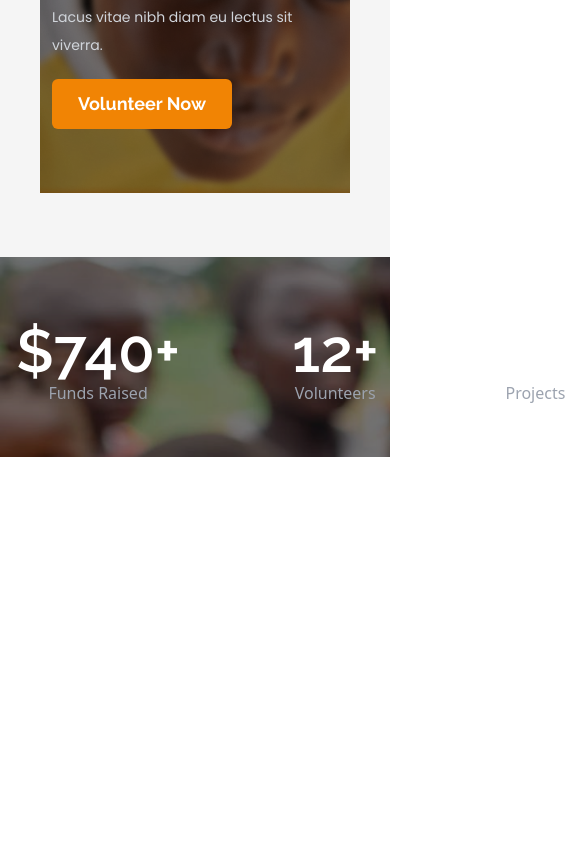
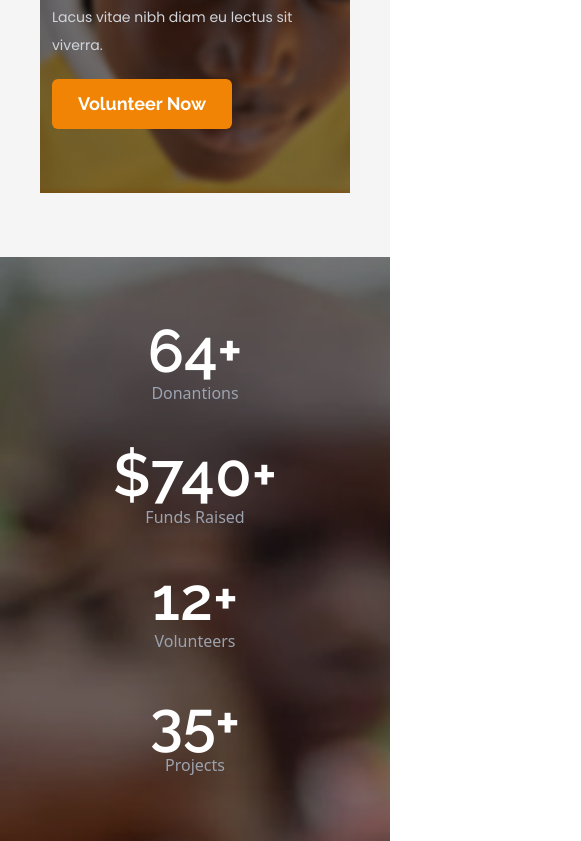
Before and after one commit to ludfam/saving-hearts, a Next.js app: page / in a window 390 px wide. Shown: the part 6270-7111 px from the top of the page, 581 px wide, since content can reach past the window. Before the commit the page ends 6739 px from the top, so only its background shows below. Built offline with nearby package versions, Linux system fonts and the light colour scheme.

Commit message:
made social proof section responsive

```diff
--- a/app/(main)/page.tsx
+++ b/app/(main)/page.tsx
@@ -139,14 +139,14 @@ export default function Home() {
         </div>
     </section>
 
-      <section className='bg-[url("/assets/proof.png")] bg-cover bg-no-repeat bg-fixed blur-none h-[200px]'>
-        <div className='lg:px-24 py-16 px-10 container bg-[url("/assets/proof.png)] bg-cover bg-no-repeat flex gap-28 justify-center'>
+      <section className='bg-[url("/assets/proof.png")] bg-cover bg-no-repeat bg-fixed blur-none lg:h-[200px]'>
+        <div className='lg:px-24 py-16 px-10 container bg-[url("/assets/proof.png)] bg-cover bg-no-repeat flex flex-col gap-10 lg:flex-row lg:gap-28 justify-center'>
 
 
                     {
                       proof.map((item, index)=>(
                         <div key={index}>
-                        <h1 className='font-raleway text-6xl font-semibold text-white'>{item.number}</h1>
+                        <h1 className='font-raleway text-6xl font-semibold text-white text-center'>{item.number}</h1>
                         <h1 className='font-poopins text-gray-400 font-medium text-center'>{item.title}</h1>
                         </div>
                       ))
@@ -158,6 +158,8 @@ export default function Home() {
     </section>
 
 
+
+
    </main>
   )
 }
```
